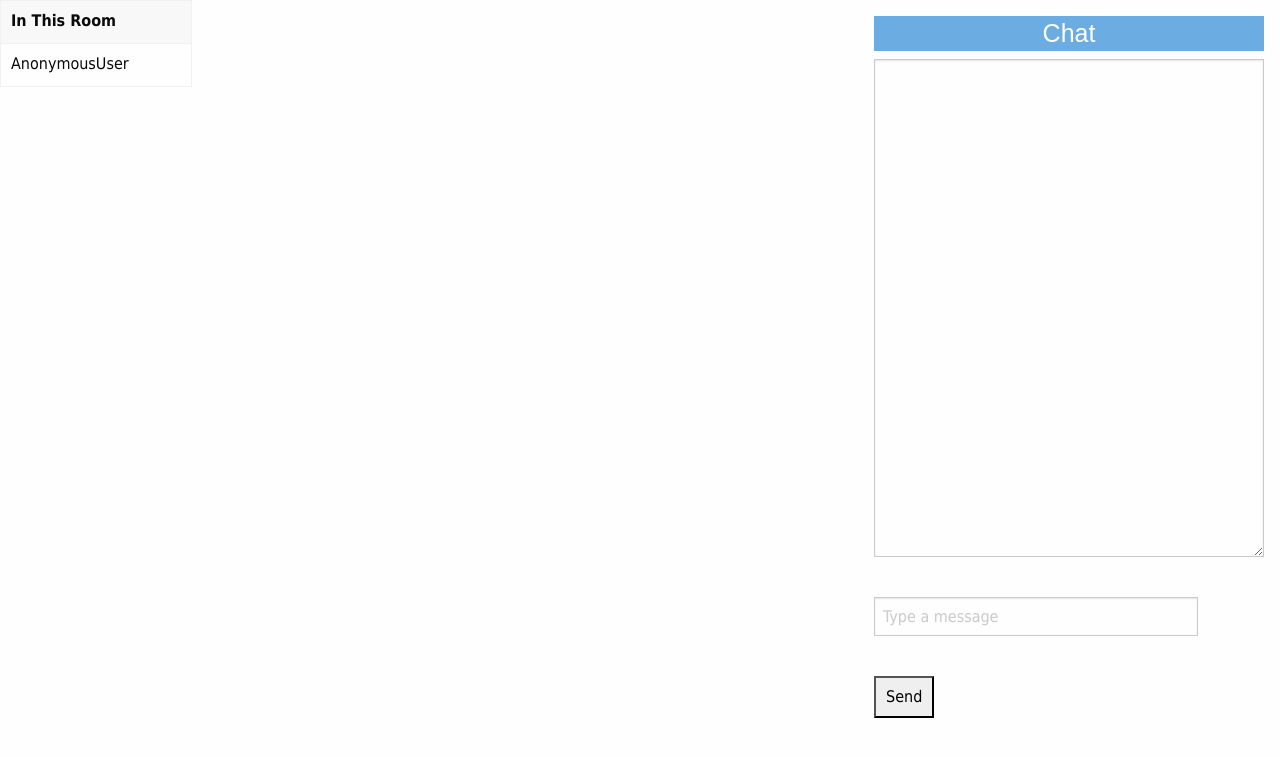
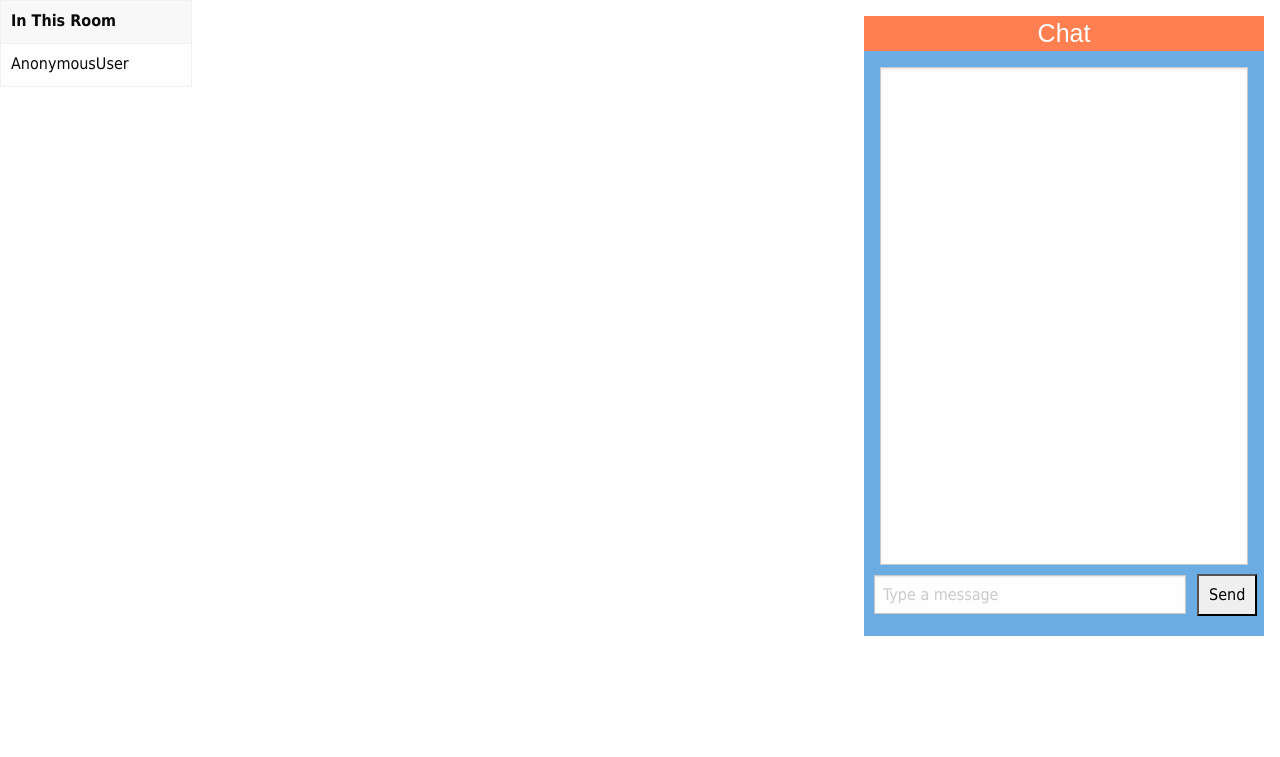
Before and after one commit to lrondenet/bettertogether, a Django app: template mysite/chat/templates/chat/room.html in a window 1280 px wide. Shown: the top 757 px of the page. Run offline with Django 3.2, Linux system fonts and the light colour scheme; the template is opened without the code that fills it, so the values that code supplies are empty; some libraries are stand-ins or nearby versions.

Commit message:
chat changes

```diff
--- a/mysite/chat/consumers.py
+++ b/mysite/chat/consumers.py
@@ -32,7 +32,8 @@ class ChatConsumer(AsyncWebsocketConsumer):
             self.room_group_name,
             {
                 'type': 'chat_message',
-                'message': message
+                'message': message,
+                #"username": self.scope["user"].username,
             }
         )
 
@@ -42,5 +43,6 @@ class ChatConsumer(AsyncWebsocketConsumer):
 
         # Send message to WebSocket
         await self.send(text_data=json.dumps({
-            'message': message
+            'message': message,
+            #"username": event["username"],
         }))
--- a/mysite/chat/static/css/chat.css
+++ b/mysite/chat/static/css/chat.css
@@ -7,10 +7,20 @@
 
 .columns {
     position: absolute;
-    right: 0;
-    width: 300px;
+    right: 0px;
+    width: 400px;
     min-width: 390px;
-    height: 600px;
+    height: 620px;
+    margin: 1rem;
+    background-color: rgb(107, 173, 226);
+}
+
+textarea {
+    width: 92%;
+    resize: none;
+    display: block;
+    margin-left: auto;
+    margin-right: auto;
     margin: 1rem;
 }
 
@@ -19,17 +29,27 @@
 }
 
 .messagebox {
-    width: 83%;
+    width: 78%;
+    display: block;
+    position: relative;
+    left: 10px;
 }
-
 
 .chatbutton {
     padding: 10px;
+    position: relative;
+    left: 333px;
+    bottom: 80px;
 }
 
 h4 {
-    background-color: rgb(107, 173, 226);
+    background-color: coral;
     color: white;
     text-align: center;
     font-family: sans-serif;
 }
+
+.messagenavbar {
+    position: relative;
+    bottom: 30px;
+}
```
Also changed, not shown: mysite/chat/static/js/main.js (deleted).
